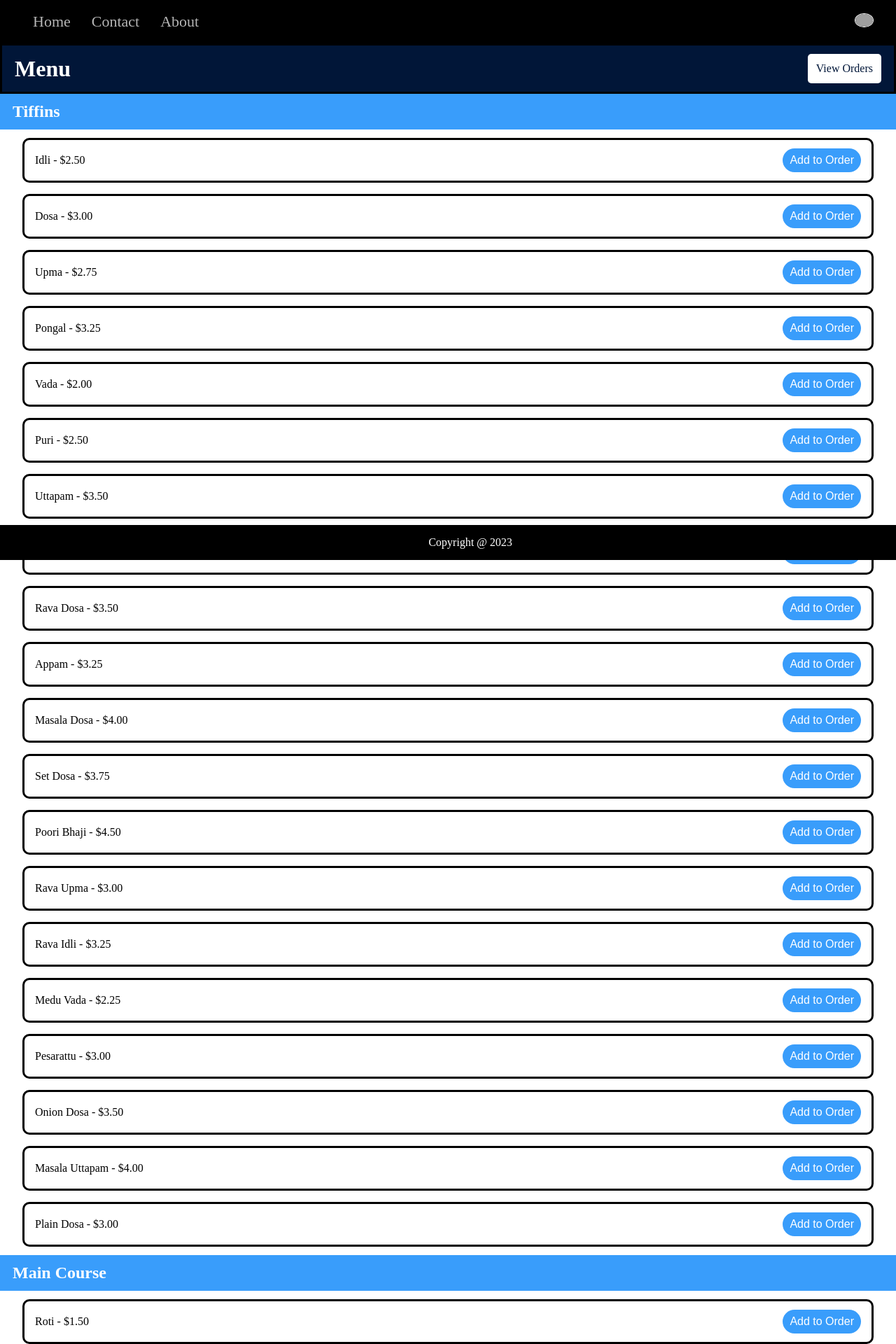
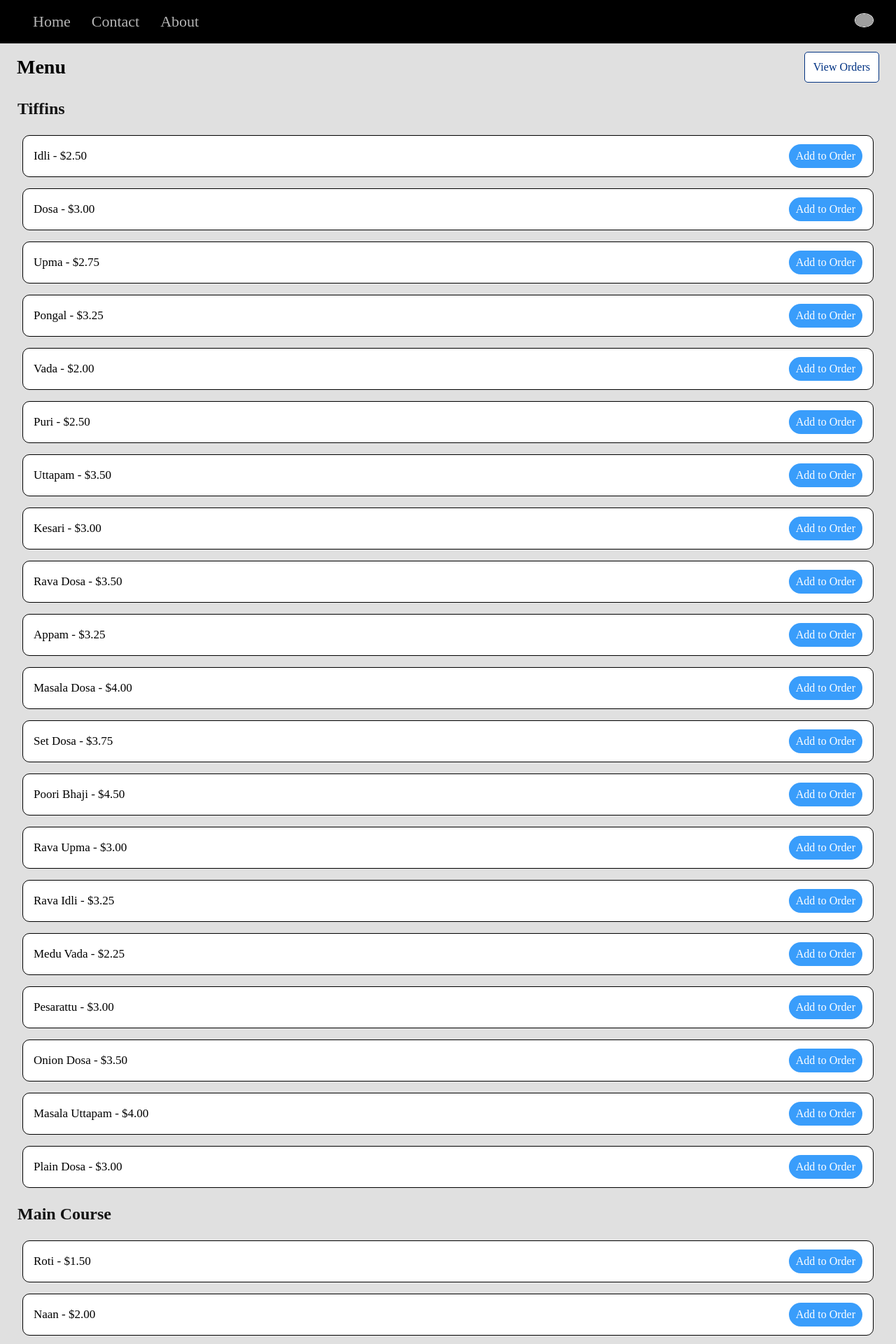
Before and after one commit to Dupeash347/HotelO, a Django app: page /homepage in a window 1280 px wide; the page is wider, and only the part inside the window is pictured. Shown: the top 1920 px of that part at 70% size. Run offline with Django 4.2, Linux system fonts and the light colour scheme; data comes from the database, SQL or seed files in the repository; both versions use the stored data as it was after the commit; grey boxes are pictures that could not be loaded.

Commit message:
improve v4

```diff
--- a/OBSystem/templates/homepage.html
+++ b/OBSystem/templates/homepage.html
@@ -8,6 +8,7 @@
       * {
         padding: 0;
         margin: 0;
+        font-family: 'Times New Roman', Times, serif;
       }
 
       body {
@@ -58,6 +59,10 @@
         }
       } */
 
+      body{
+        background-color: rgb(224, 224, 224);
+      }
+
       nav {
         background-color: black;
         padding: 1rem 2rem;
@@ -102,35 +107,37 @@
 
 
       .cat {
-        background-color: rgb(57, 157, 251);
-        color: white;
 
-        padding: 12px 18px;
+        color: rgb(20, 20, 20);
+
+        padding: 12px 25px;
       }
 
       .menu {
-        background-color: #011638;
-        padding: 12px 18px;
+
+        padding: 12px 24px;
         color: white;
-        border: 3px solid black;
         display: flex;
-
+        color: black;
         align-items: center;
         justify-content: space-between;
+        font-size: 16px;
       }
 
       .menu a {
+        border: 0.5px solid #023280;
         padding: 12px;
         background-color: white;
-        color: #011638;
+        color: #003283;
         text-decoration: none;
         transition: 0.25s cubic-bezier(0.23, 1, 0.32, 1);
         border-radius: 5px;
       }
 
       .menu a:hover {
-        background-color: blue;
+        background-color: rgb(47, 97, 204);
         color: white;
+        border: 0.5px solid rgb(40, 67, 187);
       }
 
       .items {
@@ -144,14 +151,23 @@
         flex-direction: column;
       }
 
+
+      h1{
+        font-size: 28px;
+      }
       .item-n {
-        border: 3px solid black;
+        border: 0.24px solid black;
         padding: 12px 15px;
         border-radius: 10px;
         display: flex;
+        font-size: 17px;
         align-items: center;
+        background-color: white;
+        justify-content: space-between;
+      }
 
-        justify-content: space-between;
+      .item-n:hover{
+        background-color: rgb(219, 219, 219);
       }
 
       .sub {
@@ -176,6 +192,10 @@
         animation-duration: 1.25s;
         animation-fill-mode: forwards;
 
+      }
+
+      .i-name{
+        font-weight: 520;
       }
 
       @keyframes one {
@@ -221,14 +241,15 @@
       footer {
         background-color: black;
         padding: 1rem 2rem;
-        position: fixed;
-        bottom: 0;
+        position: absolute;
         display: flex;
         align-items: center;
         justify-content: center;
         color: white;
         width: 100%;
       }
+
+
 
       @media screen and (max-width: 700px) {
 
@@ -289,7 +310,7 @@
     <ul class="its">
       {% for item in category.menuitem_set.all %}
       <li class="item-n">
-        <div>{{ item.name }} - ${{ item.price }}</div>
+        <div class="i-name">{{ item.name }} - ${{ item.price }}</div>
         <div>
           <form action="{% url 'add_to_order' %}" method="post">
             {% csrf_token %}
@@ -310,7 +331,10 @@
   {% endfor %}
 </div>
     </header>
-    <footer>Copyright @ 2023</footer>
+    <div class="f">
+      <footer>Copyright @ 2023</footer>
+    </div>
+
     <script>
       window.addEventListener("load", function (e) {
         document.querySelector(".loader").classList.add('remove')
```
Also changed, not shown: OBSystem/templates/prehome.html (+15 -5 lines), OBSystem/db.sqlite3.
